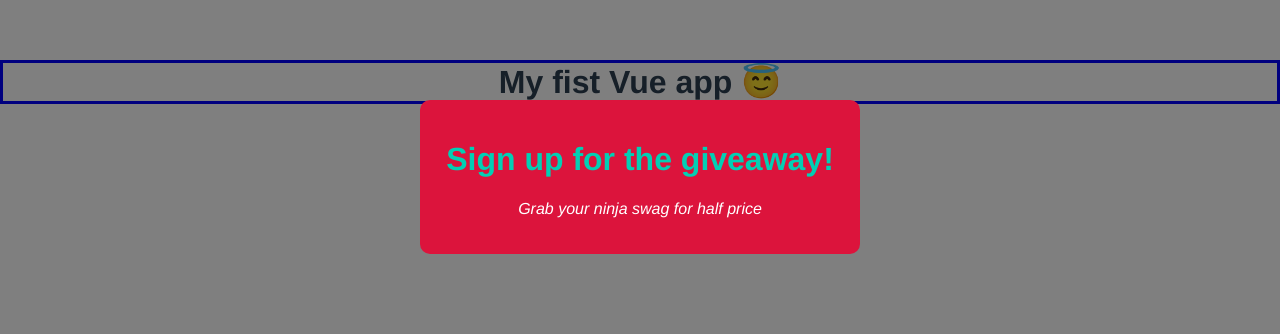
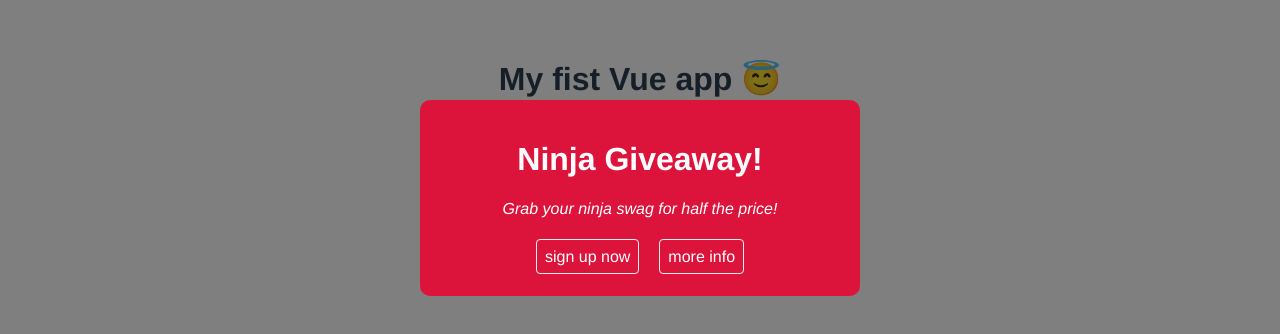
Before and after one commit to JimeBlue/modal-project, a Vue app: page / in a window 1280 px wide. Both pictures are taken after a click on the button "open modal". Shown: the top 334 px of the page. Built offline with nearby package versions, Linux system fonts and the light colour scheme.

Commit message:
Finish slots

```diff
--- a/src/App.vue
+++ b/src/App.vue
@@ -1,9 +1,28 @@
 <template>
+  <!-- EXPLANATION: SLOTS: alernative to props to pass more complex information, i.e templates to reusable components. The implementation is as follow
+  1) We can´t use a self closing component tag, we need to open and close it
+  2) Inside <Modal> </Modal> pass a template. This template is know as slot
+  3) Use the slot inside Modal.vue
+  -->
+  <!-- EXPLANATION: we can also pass name slots, which will have a specific structure. I.e, If I want a slot to have something different inside from the others, I will use a name slot inside of it. To use them:
+  1) I use the template tag when I want to pass them
+  2)Put inside the template tag whatever html I want to pass
+  3) Give the template a name, using the slot directive (<template v-slot:links>)
+  4) Output the name slot in Modal.vue
+  -->
+
   <h1>{{ title }}</h1>
   <p>Welcome...</p>
 
   <div v-if="showModal">
-    <Modal :header="header" :text="text" theme="sale" @close="toggleModal" />
+    <Modal theme="sale" @close="toggleModal">
+      <template v-slot:links>
+        <a href="#">sign up now</a>
+        <a href="#">more info</a>
+      </template>
+      <h1>Ninja Giveaway!</h1>
+      <p>Grab your ninja swag for half the price!</p>
+    </Modal>
   </div>
 
   <button @click="toggleModal">open modal</button>
@@ -39,7 +58,4 @@ export default {
   color: #2c3e50;
   margin-top: 60px;
 }
-h1 {
-  border: 3px solid blue;
-}
 </style>
--- a/src/components/Modal.vue
+++ b/src/components/Modal.vue
@@ -1,18 +1,18 @@
 <template>
-  <!-- EXPLANATION: THE PROBLEM. We want to the modal to be closed when the user clicks on the backdrop itself, the  not when the user the clicks on other element inside the backdrop, like the modal. But the other elements inside the backdrop are children of the backdrop and therefore part of it. So, we want to restrict the click event to just the backdrop element and not when the user clicks on the modal inside it-->
-  <!-- EXPLANATION: THE SOLUTION: use a click event modifier, which will modify how the click event is register and when we react to it -->
-  <!-- EXPLANATION: THE IMPLEMENTATION: I added the self modifier to the click event below, so that the click event will only have effect if the user clicks on the backdrop and not somewhere else-->
   <div class="backdrop" @click.self="closeModal">
     <div class="modal" :class="{ sale: theme === 'sale' }">
-      <h1 class="modal__heading">{{ header }}</h1>
-      <p>{{ text }}</p>
-      <p>{{ views }}</p>
+      <!-- EXPLANATION: here I´m receiving the template (slot) I passed from App and outputting it -->
+      <slot></slot>
+      <div class="actions">
+        <!-- EXPLANATION: Output the name slot, using the slot tag with the name attribute, which will have as a value the same name we gave to it when we created it in App -->
+        <slot name="links"></slot>
+      </div>
     </div>
   </div>
 </template>
 <script>
 export default {
-  props: ['header', 'text', 'theme'],
+  props: ['theme'],
   methods: {
     closeModal() {
       this.$emit('close');
@@ -43,6 +43,20 @@ export default {
   padding: 0;
 }
 
+.modal .actions {
+  text-align: center;
+  margin: 30px 0 10px 0;
+}
+
+.modal .actions a {
+  color: #333;
+  padding: 8px;
+  border: 1px solid #eee;
+  text-decoration: none;
+  border-radius: 4px;
+  margin: 10px;
+}
+
 .modal.sale {
   background: crimson;
   color: white;
@@ -50,4 +64,12 @@ export default {
 .modal.sale.h1 {
   color: white;
 }
+
+.modal.sale .actions {
+  color: white;
+}
+
+.modal.sale .actions a {
+  color: white;
+}
 </style>
```
